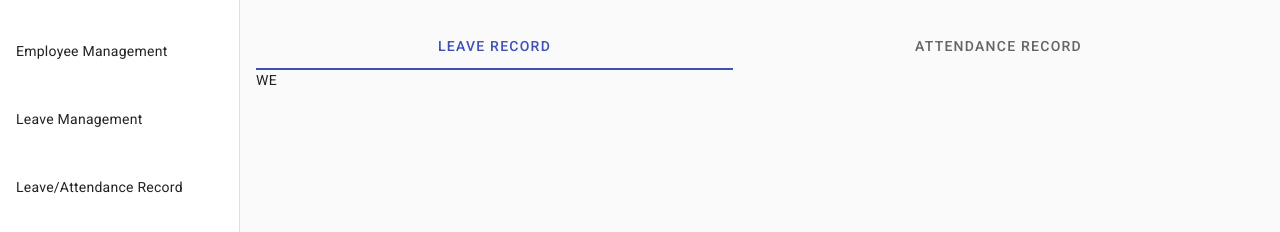
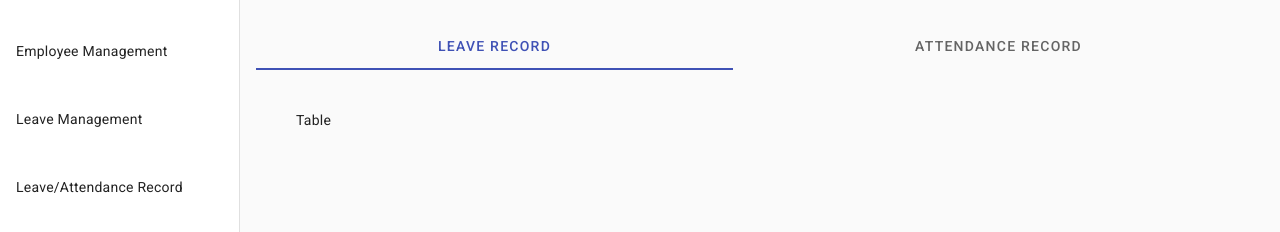
Before and after one commit to VuProjectCS619/leave-attendance-record-system-fe, an Angular app: page /admin/record in a window 1280 px wide. Shown: the part 123-355 px from the top of the page. Built offline with nearby package versions, Linux system fonts and the light colour scheme.

Commit message:
chore: attendance record tab completed

```diff
--- a/src/app/admin/admin.module.ts
+++ b/src/app/admin/admin.module.ts
@@ -12,6 +12,7 @@ import {MatCardModule} from "@angular/material/card";
 import {MatInputModule} from "@angular/material/input";
 import {MatButtonModule} from "@angular/material/button";
 import {MatTabsModule} from "@angular/material/tabs";
+import {MatTableModule} from "@angular/material/table";
 
 
 @NgModule({
@@ -29,7 +30,8 @@ import {MatTabsModule} from "@angular/material/tabs";
         MatCardModule,
         MatInputModule,
         MatButtonModule,
-        MatTabsModule
+        MatTabsModule,
+        MatTableModule
     ]
 })
 export class AdminModule { }
--- a/src/app/admin/record/record.component.html
+++ b/src/app/admin/record/record.component.html
@@ -6,25 +6,11 @@
   <mat-tab-group  dynamicHeight  >
     <!--Tab 1 Leave Request-->
     <mat-tab label="LEAVE RECORD" >
-      <!-- Card -->
-<!--      <div class="flex gap-4 flex-wrap p-10 " >-->
-<!--        <mat-card class="w-96 h-auto shadow-xl p-4 mt-6 " *ngFor="let employeeLeaveReq of leaveRequests">-->
-<!--          <div class="flex flex-col gap-4">-->
-<!--            <mat-card-title>Leave: Day 1</mat-card-title>-->
-<!--            <p class=" text-xs font-semibold">Name:{{" "}}<span class="font-normal ">{{employeeLeaveReq.name}}</span> </p>-->
-<!--            <p class=" text-xs font-semibold">ID:{{" "}}<span class="font-normal ">{{employeeLeaveReq.employeeID}}</span> </p>-->
-<!--            <p class=" text-xs font-semibold">Reason:{{" "}}<span class="font-normal ">{{employeeLeaveReq.reason}}</span> </p>-->
-<!--          </div>-->
-<!--          <mat-card-actions>-->
-<!--            &lt;!&ndash;Button &ndash;&gt;-->
-<!--            <div class="flex w-full justify-end gap-2" >-->
-<!--              <button  mat-raised-button  color="primary">ACCEPT</button>-->
-<!--              <button  mat-raised-button  color="warn">REJECT</button>-->
-<!--            </div>-->
-<!--          </mat-card-actions>-->
-<!--        </mat-card>-->
-<!--      </div>-->
-      <P>WE</P>
+    <!--   Table    -->
+      <div class="flex flex-col gap-4 flex-wrap p-10 " >
+        <p>Table</p>
+      </div>
+
     </mat-tab>
     <!-- Tab 2 Add Leave     -->
     <mat-tab label="ATTENDANCE RECORD">
--- a/src/app/admin/record/record.component.ts
+++ b/src/app/admin/record/record.component.ts
@@ -6,6 +6,7 @@ import { Component } from '@angular/core';
   styleUrls: ['./record.component.css']
 })
 export class RecordComponent {
+
   viewAttendance = [
     {
       name: "Muhammad Osama Iftikhar",
--- a/src/app/shared/side-nav/side-nav.component.html
+++ b/src/app/shared/side-nav/side-nav.component.html
@@ -20,7 +20,6 @@
     </mat-list>
   </mat-drawer>
 <!-- main content -->
-
   <mat-drawer-content class="flex flex-col " >
     <div *ngIf="user === 'admin'" class="sticky top-0 z-10 bg-slate-50">
     <p class="p-4 text-xl font-semibold ">Welcome Admin </p>
@@ -30,10 +29,8 @@
       <p class="p-4 text-xl font-semibold">Welcome: {{greeting}}  </p>
       <mat-divider> </mat-divider>
     </div>
-
     <div class="p-4">
     <ng-content></ng-content>
     </div>
   </mat-drawer-content>
->
 </mat-drawer-container>
```
